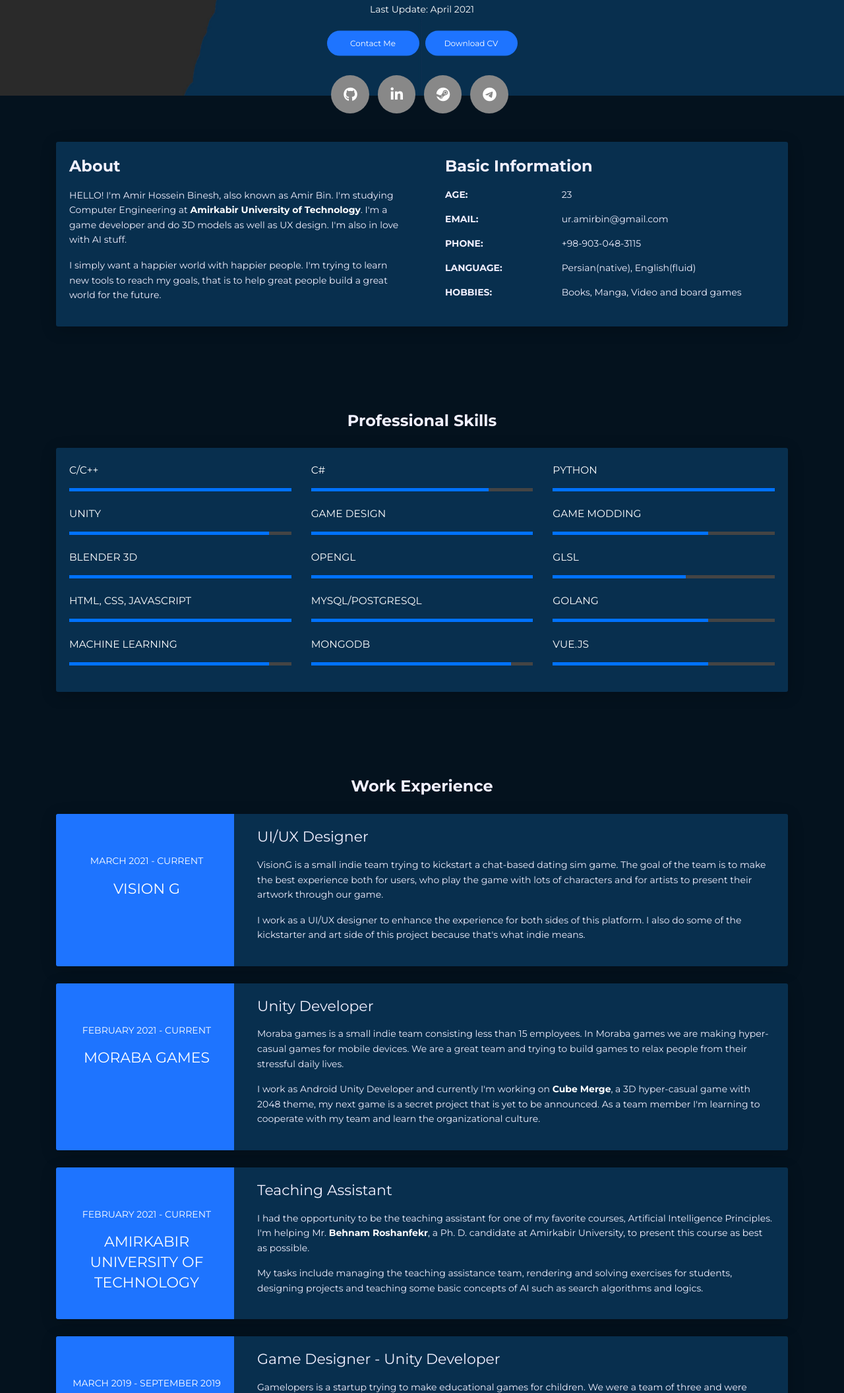
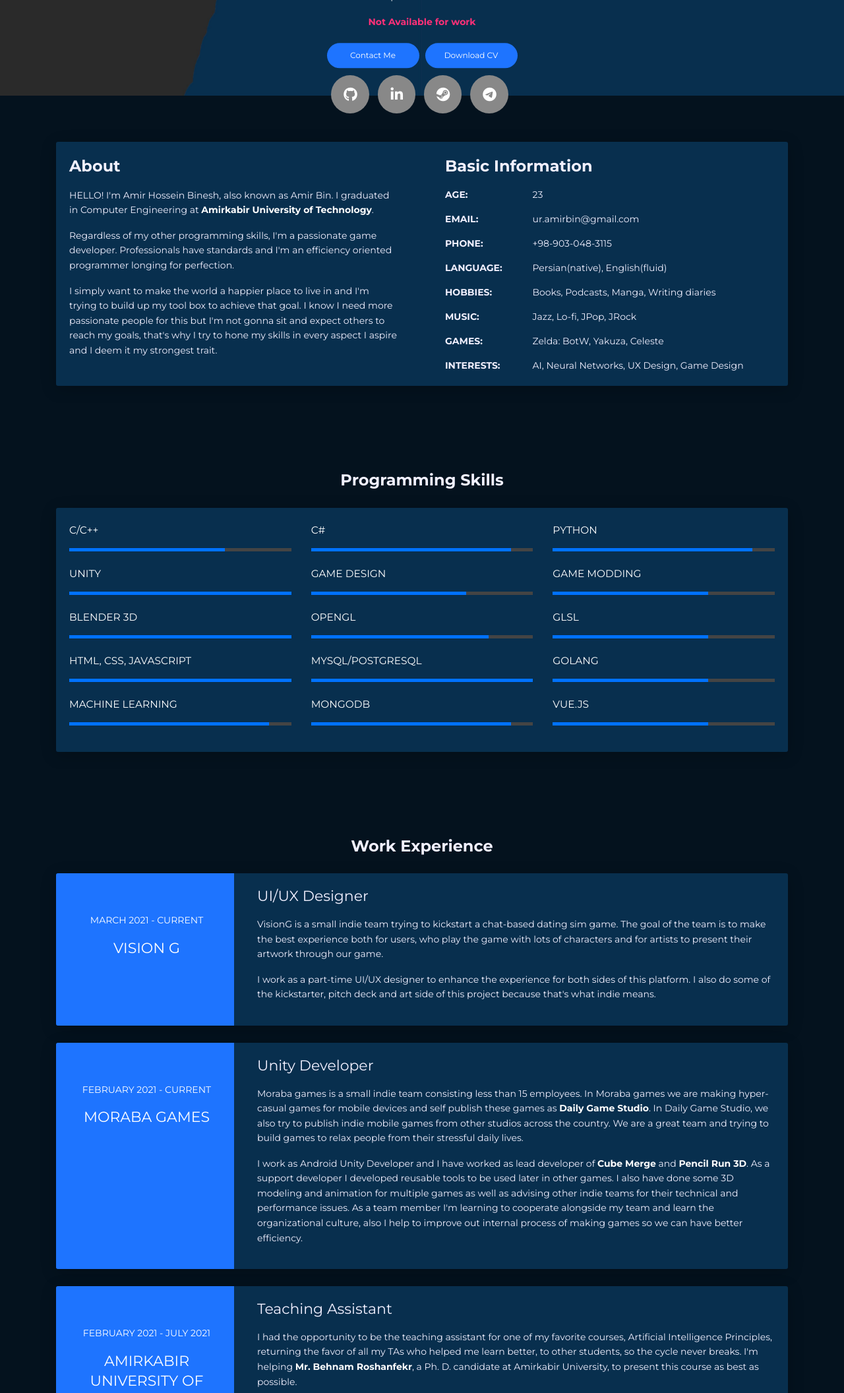
Before and after one commit to URAmiRBin/amirbin.ir, a plain HTML site: page index.html in a window 1280 px wide. Shown: the part 405-2517 px from the top of the page at 66% size. Drawn offline with Linux system fonts and the light colour scheme.

Commit message:
Update Oct 2021

```diff
--- a/index.html
+++ b/index.html
@@ -49,7 +49,8 @@
                                 <div class="cc-profile-image"><a href="#"><img src="images/imamirbin.jpg" alt="Image"/></a></div>
                                 <div class="h2 title">AMIR HOSSEIN BINESH</div>
                                 <p class="category text-white">Game Developer, Software Engineer</p>
-            <p>Last Update: April 2021</p>
+            <p>Last Update: October 2021</p>
+            <p style="font-weight: bold; color: #FF3078;">Not Available for work</p>
 
                                 <a class="btn btn-primary smooth-scroll mr-2" href="mailto:ur.amirbin@gmail.com" data-aos="zoom-in" data-aos-anchor="data-aos-anchor">Contact Me</a><a class="btn btn-primary" href="contents/AmirHossein_Binesh_CV.pdf" data-aos="zoom-in" data-aos-anchor="data-aos-anchor">Download CV</a>
 
@@ -74,32 +75,45 @@
                             <div class="col-lg-6 col-md-12">
                                 <div class="card-body">
                                     <div class="h4 mt-0 title">About</div>
-                                    <p>HELLO! I'm Amir Hossein Binesh, also known as Amir Bin. I'm studying Computer Engineering at <a href="https://aut.ac.ir/" style="font-weight: bold; color:white;">Amirkabir University of Technology</a>. I'm a game developer and do 3D models as well as UX design. I'm also in love with AI stuff.</p>
-                                    <p>I simply want a happier world with happier people. I'm trying to learn new tools to reach my goals, that is to help great people build a great world for the future.</p>
+                                    <p>HELLO! I'm Amir Hossein Binesh, also known as Amir Bin. I graduated in Computer Engineering at <a href="https://aut.ac.ir/" style="font-weight: bold; color:white;">Amirkabir University of Technology</a>. </p>
+                                    <p>Regardless of my other programming skills, I'm a passionate game developer. Professionals have standards and I'm an efficiency oriented programmer longing for perfection.</p>
+                                    <p>I simply want to make the world a happier place to live in and I'm trying to build up my tool box to achieve that goal. I know I need more passionate people for this but I'm not gonna sit and expect others to reach my goals, that's why I try to hone my skills in every aspect I aspire and I deem it my strongest trait.</p>
                                 </div>
                             </div>
                             <div class="col-lg-6 col-md-12">
                                 <div class="card-body">
                                     <div class="h4 mt-0 title">Basic Information</div>
                                     <div class="row">
-                                        <div class="col-sm-4"><strong class="text-uppercase">Age:</strong></div>
-                                        <div class="col-sm-8">23</div>
+                                        <div class="col-sm-3"><strong class="text-uppercase">Age:</strong></div>
+                                        <div class="col-sm-9">23</div>
                                     </div>
                                     <div class="row mt-3">
-                                        <div class="col-sm-4"><strong class="text-uppercase">Email:</strong></div>
-                                        <div class="col-sm-8">ur.amirbin@gmail.com</div>
+                                        <div class="col-sm-3"><strong class="text-uppercase">Email:</strong></div>
+                                        <div class="col-sm-9">ur.amirbin@gmail.com</div>
                                     </div>
                                     <div class="row mt-3">
-                                        <div class="col-sm-4"><strong class="text-uppercase">Phone:</strong></div>
-                                        <div class="col-sm-8">+98-903-048-3115</div>
+                                        <div class="col-sm-3"><strong class="text-uppercase">Phone:</strong></div>
+                                        <div class="col-sm-9">+98-903-048-3115</div>
                                     </div>
                                     <div class="row mt-3">
-                                        <div class="col-sm-4"><strong class="text-uppercase">Language:</strong></div>
-                                        <div class="col-sm-8">Persian(native), English(fluid)</div>
+                                        <div class="col-sm-3"><strong class="text-uppercase">Language:</strong></div>
+                                        <div class="col-sm-9">Persian(native), English(fluid)</div>
                                     </div>
                                     <div class="row mt-3">
-                                        <div class="col-sm-4"><strong class="text-uppercase">Hobbies:</strong></div>
-                                        <div class="col-sm-8">Books, Manga, Video and board games</div>
+                                        <div class="col-sm-3"><strong class="text-uppercase">Hobbies:</strong></div>
+                                        <div class="col-sm-9">Books, Podcasts, Manga, Writing diaries</div>
+                                    </div>
+                                    <div class="row mt-3">
+                                        <div class="col-sm-3"><strong class="text-uppercase">Music:</strong></div>
+                                        <div class="col-sm-9">Jazz, Lo-fi, JPop, JRock</div>
+                                    </div>
+                                    <div class="row mt-3">
+                                        <div class="col-sm-3"><strong class="text-uppercase">Games:</strong></div>
+                                        <div class="col-sm-9">Zelda: BotW, Yakuza, Celeste</div>
+                                    </div>
+                                    <div class="row mt-3">
+                                        <div class="col-sm-3"><strong class="text-uppercase">Interests:</strong></div>
+                                        <div class="col-sm-9">AI, Neural Networks, UX Design, Game Design</div>
                                     </div>
                                 </div>
                             </div>
@@ -109,7 +123,7 @@
             </div>
             <div class="section" id="skill">
                 <div class="container">
-                    <div class="h4 text-center mb-4 title">Professional Skills</div>
+                    <div class="h4 text-center mb-4 title">Programming Skills</div>
                     <div class="card" data-aos="fade-up" data-aos-anchor-placement="top-bottom">
                         <div class="card-body">
                             <div class="row">
@@ -118,21 +132,21 @@
                                 <div class="col-md-4">
                                     <div class="progress-container progress-primary"><span class="progress-badge">C/C++</span>
                                         <div class="progress">
-                                            <div class="progress-bar progress-bar-primary" data-aos="progress-full" data-aos-offset="10" data-aos-duration="2000" role="progressbar" aria-valuenow="60" aria-valuemin="0" aria-valuemax="100" style="width: 100%;"></div><span class="progress-value"></span>
+                                            <div class="progress-bar progress-bar-primary" data-aos="progress-full" data-aos-offset="10" data-aos-duration="2000" role="progressbar" aria-valuenow="60" aria-valuemin="0" aria-valuemax="100" style="width: 70%;"></div><span class="progress-value"></span>
                                         </div>
                                     </div>
                                 </div>
                                 <div class="col-md-4">
                                     <div class="progress-container progress-primary"><span class="progress-badge">C#</span>
                                         <div class="progress">
-                                            <div class="progress-bar progress-bar-primary" data-aos="progress-full" data-aos-offset="10" data-aos-duration="2000" role="progressbar" aria-valuenow="60" aria-valuemin="0" aria-valuemax="100" style="width: 80%;"></div><span class="progress-value"></span>
+                                            <div class="progress-bar progress-bar-primary" data-aos="progress-full" data-aos-offset="10" data-aos-duration="2000" role="progressbar" aria-valuenow="60" aria-valuemin="0" aria-valuemax="100" style="width: 90%;"></div><span class="progress-value"></span>
                                         </div>
                                     </div>
                                 </div>
                                 <div class="col-md-4">
                                     <div class="progress-container progress-primary"><span class="progress-badge">Python</span>
                                         <div class="progress">
-                                            <div class="progress-bar progress-bar-primary" data-aos="progress-full" data-aos-offset="10" data-aos-duration="2000" role="progressbar" aria-valuenow="60" aria-valuemin="0" aria-valuemax="100" style="width: 100%;"></div><span class="progress-value"></span>
+                                            <div class="progress-bar progress-bar-primary" data-aos="progress-full" data-aos-offset="10" data-aos-duration="2000" role="progressbar" aria-valuenow="60" aria-valuemin="0" aria-valuemax="100" style="width: 90%;"></div><span class="progress-value"></span>
                                         </div>
                                     </div>
                                 </div>
@@ -143,14 +157,14 @@
                                 <div class="col-md-4">
                                     <div class="progress-container progress-primary"><span class="progress-badge">Unity</span>
                                         <div class="progress">
-                                            <div class="progress-bar progress-bar-primary" data-aos="progress-full" data-aos-offset="10" data-aos-duration="2000" role="progressbar" aria-valuenow="60" aria-valuemin="0" aria-valuemax="100" style="width: 90%;"></div><span class="progress-value"></span>
+                                            <div class="progress-bar progress-bar-primary" data-aos="progress-full" data-aos-offset="10" data-aos-duration="2000" role="progressbar" aria-valuenow="60" aria-valuemin="0" aria-valuemax="100" style="width: 100%;"></div><span class="progress-value"></span>
                                         </div>
                                     </div>
                                 </div>
                                 <div class="col-md-4">
                                     <div class="progress-container progress-primary"><span class="progress-badge">Game Design</span>
                                         <div class="progress">
-                                            <div class="progress-bar progress-bar-primary" data-aos="progress-full" data-aos-offset="10" data-aos-duration="2000" role="progressbar" aria-valuenow="60" aria-valuemin="0" aria-valuemax="100" style="width: 100%;"></div><span class="progress-value"></span>
+                                            <div class="progress-bar progress-bar-primary" data-aos="progress-full" data-aos-offset="10" data-aos-duration="2000" role="progressbar" aria-valuenow="60" aria-valuemin="0" aria-valuemax="100" style="width: 70%;"></div><span class="progress-value"></span>
                                         </div>
                                     </div>
                                 </div>
@@ -174,7 +188,7 @@
                                 <div class="col-md-4">
                                     <div class="progress-container progress-primary"><span class="progress-badge">OpenGL</span>
                                         <div class="progress">
-                                            <div class="progress-bar progress-bar-primary" data-aos="progress-full" data-aos-offset="10" data-aos-duration="2000" role="progressbar" aria-valuenow="60" aria-valuemin="0" aria-valuemax="100" style="width: 100%;"></div><span class="progress-value"></span>
+                                            <div class="progress-bar progress-bar-primary" data-aos="progress-full" data-aos-offset="10" data-aos-duration="2000" role="progressbar" aria-valuenow="60" aria-valuemin="0" aria-valuemax="100" style="width: 80%;"></div><span class="progress-value"></span>
                                         </div>
                                     </div>
                                 </div>
@@ -182,7 +196,7 @@
                                 <div class="col-md-4">
                                     <div class="progress-container progress-primary"><span class="progress-badge">GLSL</span>
                                         <div class="progress">
-                                            <div class="progress-bar progress-bar-primary" data-aos="progress-full" data-aos-offset="10" data-aos-duration="2000" role="progressbar" aria-valuenow="60" aria-valuemin="0" aria-valuemax="100" style="width: 60%;"></div><span class="progress-value"></span>
+                                            <div class="progress-bar progress-bar-primary" data-aos="progress-full" data-aos-offset="10" data-aos-duration="2000" role="progressbar" aria-valuenow="60" aria-valuemin="0" aria-valuemax="100" style="width: 70%;"></div><span class="progress-value"></span>
                                         </div>
                                     </div>
                                 </div>
@@ -261,8 +275,8 @@
                                         and for artists to present their artwork through our game.
                                     </p>
                                     <p>
-                                        I work as a UI/UX designer to enhance the experience for both sides of this platform.
-                                        I also do some of the kickstarter and art side of this project because that's what indie means.
+                                        I work as a part-time UI/UX designer to enhance the experience for both sides of this platform.
+                                        I also do some of the kickstarter, pitch deck and art side of this project because that's what indie means.
                                     </p>
                                 </div>
                             </div>
@@ -281,13 +295,14 @@
                                     <div class="h5">Unity Developer</div>
                                     <p>
                                         Moraba games is a small indie team consisting less than 15 employees.
-                                        In Moraba games we are making hyper-casual games for mobile devices.
+                                        In Moraba games we are making hyper-casual games for mobile devices and self publish these games as <a href="dailygamestudio.com" style="font-weight: bold; color:white;">Daily Game Studio</a>.
+                                        In Daily Game Studio, we also try to publish indie mobile games from other studios across the country.
                                         We are a great team and trying to build games to relax people from their stressful daily lives.
                                     </p>
                                     <p>
-                                        I work as Android Unity Developer and currently I'm working on <a href="https://play.google.com/store/apps/details?id=com.DailyGames.CubeMerge&hl=en&gl=US" style="font-weight: bold; color:white;">Cube Merge</a>, a 3D hyper-casual game with 2048 theme,
-                                        my next game is a secret project that is yet to be announced.
-                                        As a team member I'm learning to cooperate with my team and learn the organizational culture.
+                                        I work as Android Unity Developer and I have worked as lead developer of <a href="https://play.google.com/store/apps/details?id=com.DailyGames.CubeMerge&hl=en&gl=us" style="font-weight: bold; color:white;">Cube Merge</a> and <a href="https://play.google.com/store/apps/details?id=com.DailyGameStudio.PencilRun3D&hl=en&gl=us" style="font-weight: bold; color:white;">Pencil Run 3D</a>. As a support developer I developed reusable tools to be used later in other games.
+                                        I also have done some 3D modeling and animation for multiple games as well as advising other indie teams for their technical and performance issues.
+                                        As a team member I'm learning to cooperate alongside my team and learn the organizational culture, also I help to improve out internal process of making games so we can have better efficiency.
                                     </p>
                                 </div>
                             </div>
@@ -297,15 +312,17 @@
                         <div class="row">
                             <div class="col-md-3 bg-primary" data-aos="fade-right" data-aos-offset="50" data-aos-duration="500">
                                 <div class="card-body cc-experience-header">
-                                    <p>February 2021 - Current</p>
+                                    <p>February 2021 - July 2021</p>
                                     <div class="h5">Amirkabir University of Technology</div>
                                 </div>
                             </div>
                             <div class="col-md-9" data-aos="fade-left" data-aos-offset="50" data-aos-duration="500">
                                 <div class="card-body">
                                     <div class="h5">Teaching Assistant</div>
-                                    <p>I had the opportunity to be the teaching assistant for one of my favorite courses, Artificial Intelligence Principles. I'm helping Mr. <a href="https://ceit.aut.ac.ir/~roshanfekr/" style="font-weight: bold; color:white;">Behnam Roshanfekr</a>, a Ph. D. candidate at Amirkabir University, to present this course as best as possible.</p>
-                                    <p>My tasks include managing the teaching assistance team, rendering and solving exercises for students, designing projects and teaching some basic concepts of AI such as search algorithms and logics.</p>
+                                    <p>I had the opportunity to be the teaching assistant for one of my favorite courses, Artificial Intelligence Principles, returning the favor of all my TAs who helped me learn better, to other students, so the cycle never breaks. I'm helping <a href="https://ceit.aut.ac.ir/~roshanfekr/" style="font-weight: bold; color:white;">Mr. Behnam Roshanfekr</a>, a Ph. D. candidate at Amirkabir University, to present this course as best as possible.</p>
+                                    <p>My tasks include managing the teaching assistance team which consists of 6 eager students,
+                                        planning the timing and deadlines of assignments, classes and projects, rendering and solving exercises for students,
+                                        designing implementation assignments as well as teaching some basic concepts of AI such as search algorithms and logics.</p>
                                 </div>
                             </div>
                         </div>
@@ -353,7 +370,7 @@
                         <div class="row">
                             <div class="col-md-3 bg-primary" data-aos="fade-right" data-aos-offset="50" data-aos-duration="500">
                                 <div class="card-body cc-education-header">
-                                    <p>2016 - Current</p>
+                                    <p>2016 - 2021</p>
                                     <div class="h5">Bachelor's Degree</div>
                                 </div>
                             </div>
@@ -363,11 +380,15 @@
                                     <p class="category">Amirkabir University of Technology</p>
                                     <p>
                                         It was the best of times, it was the worst of times. Moving out to a new city wasn't that hard and all the new people taught me a lot of things.
-                                        At some point I seriously lost hope but then it clicked for me and I found a real goal to achieve.
+                                        But I was slow to adapt and at some point I seriously lost hope but then it clicked for me and I found a real goal to achieve.
                                     </p>
                                     <p>
-                                        I focused on Software Engineering and Artificial Intelligence for the bachelor's. I'm looking forward to get a masters degree, but maybe in some other fields
-                                         to complete my tool-set. My CGPA is 3.33/4.0 and I'm still trying to improve it.
+                                        I focused on Software Engineering and Artificial Intelligence for the bachelor's.
+                                        I always wanted to be a better developer and with that, I decided to try be an engineer. Studying Software Engineering taught me the principles to stand out from regular developers.
+                                        Artificial Intelligence was also one of my to-learn items and it quenched my enthusiasm only a bit, instead it taught me how to study by myself and find and read the papers and resources I need to possess the knowledge I yearn for.
+                                    </p>
+                                    <p>
+                                        My CGPA is 3.44/4.0 and I did my bachelor's project in the field of computational geometry and 3D mesh manipulation and with the help of my supervisor, <a href="http://www.aut.ac.ir/h_zarandi" style="font-weight: bold; color:white;">Dr. Zarandi</a>, I achieved the perfect score.
                                     </p>
                                 </div>
                             </div>
@@ -932,7 +953,7 @@
                                                 <figure class="cc-effect"><img src="images/game-engines.jpg" alt="Image" />
                                                     <figcaption>
                                                         <div class="h4">How Game Engines work</div>
-                                                        <p>Presentation</p>
+                                                        <p>Persian Presentation</p>
                                                     </figcaption>
                                                 </figure>
                                             </a>
@@ -942,6 +963,16 @@
                                                 <figure class="cc-effect"><img src="images/recommender-systems.jpg" alt="Image" />
                                                     <figcaption>
                                                         <div class="h4">Recommender Systems</div>
+                                                        <p>Presentation</p>
+                                                    </figcaption>
+                                                </figure>
+                                            </a>
+                                        </div>
+                                        <div class="cc-porfolio-image img-raised" data-aos="fade-up" data-aos-anchor-placement="top-bottom">
+                                            <a href="https://github.com/URAmiRBin/presentations/blob/main/Testing%20in%20Game%20Developement/testing-in-game-dev.pdf" target="_blank">
+                                                <figure class="cc-effect"><img src="images/test-in-game-dev.png" alt="Image" />
+                                                    <figcaption>
+                                                        <div class="h4">Testing In Game Developement</div>
                                                         <p>Presentation</p>
                                                     </figcaption>
                                                 </figure>
@@ -964,7 +995,7 @@
                                                 <figure class="cc-effect"><img src="images/biocancer.jpg" alt="Image" />
                                                     <figcaption>
                                                         <div class="h4">Cancer Bioinformatics</div>
-                                                        <p>Presentation</p>
+                                                        <p>Persian Presentation</p>
                                                     </figcaption>
                                                 </figure>
                                             </a>
```
Also changed, not shown: images/test-in-game-dev.png (added).
